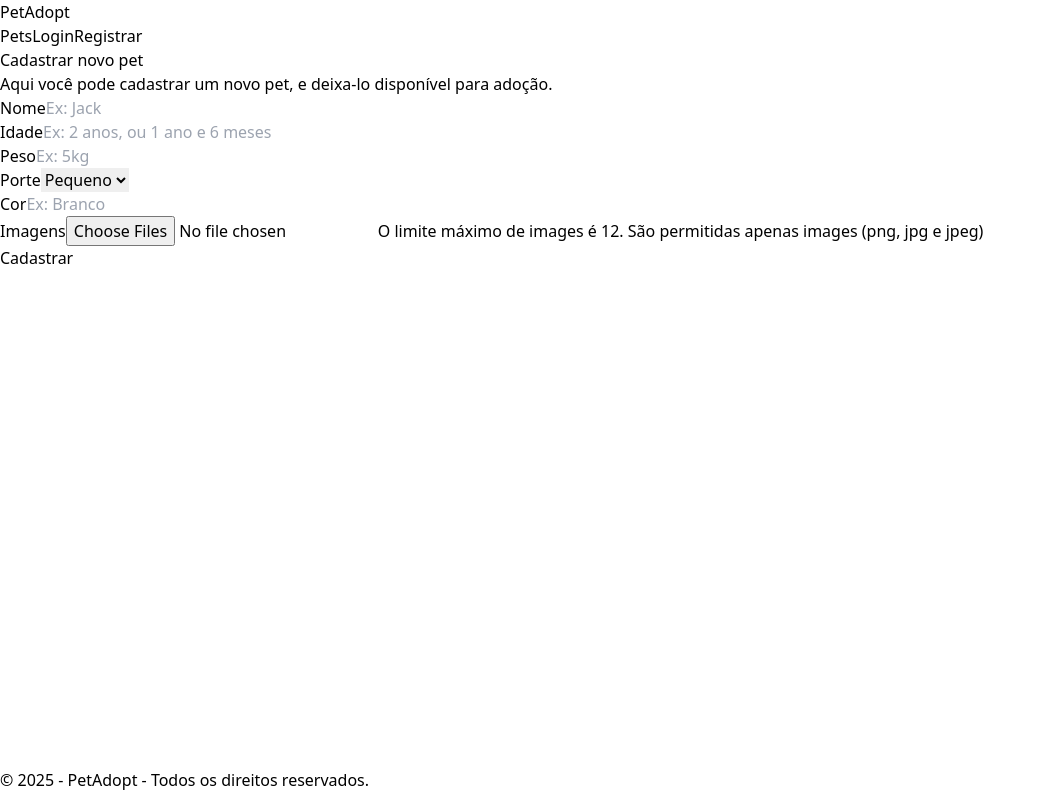
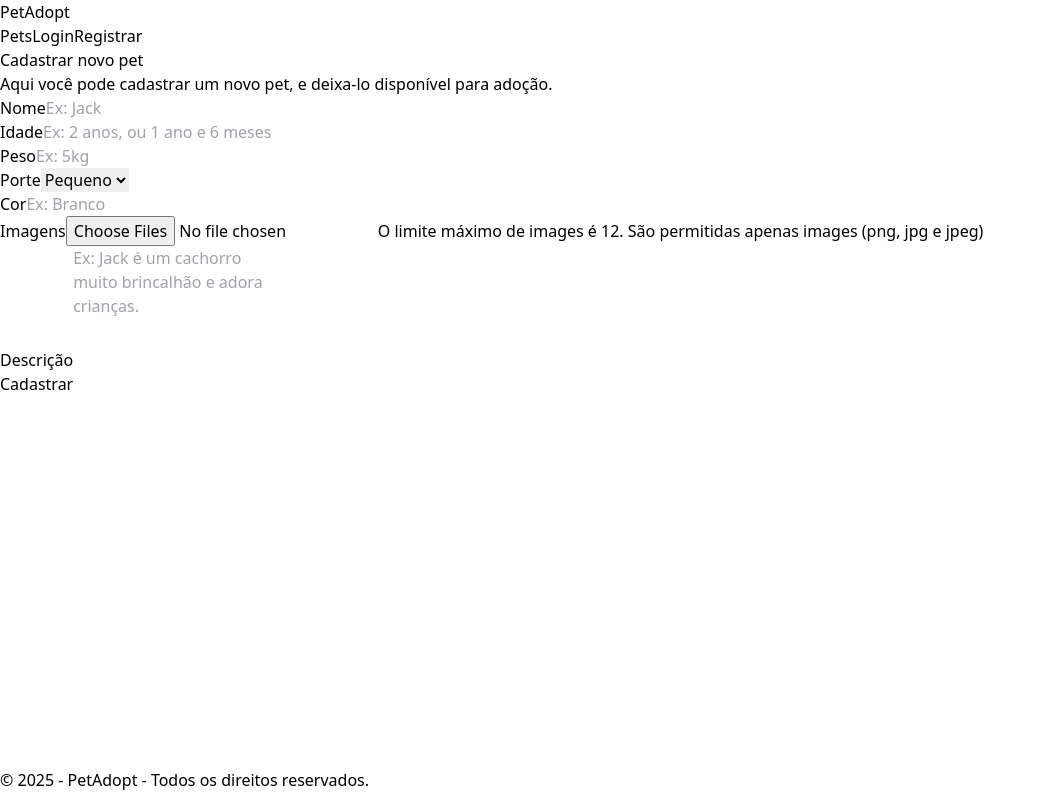
Before and after one commit to JuniorPaula/pet-adopt-web, a Next.js app: page /pets/me/new in a window 1280 px wide. Shown: the whole page, without its empty margins (0-1046 px from the left). Built offline with nearby package versions, Linux system fonts and the light colour scheme.

Commit message:
Add description on pet field

```diff
--- a/src/app/pets/components/pet-details.tsx
+++ b/src/app/pets/components/pet-details.tsx
@@ -127,7 +127,7 @@ export function PetDetails(pet: PetProps) {
         <div className="pl-6">
           <h3 className="text-slate-800 text-2xl mb-2">Uma breve descrição</h3>
           <p className="text-gray-700 leading-relaxed">
-            Lorem Ipsum is simply dummy text of the printing and typesetting industry. Lorem Ipsum has been the industry\u2019s standard dummy text ever since the 1500s, when an unknown printer took a galley of type and scrambled it to make a type specimen book. It has survived not only five centuries, but also the leap into electronic typesetting, remaining essentially unchanged.
+            { pet.description.length > 0 ? pet.description : "Nenhuma descrição disponível." }
           </p>
         </div>
       </div>
--- a/src/app/pets/me/new/page.tsx
+++ b/src/app/pets/me/new/page.tsx
@@ -14,12 +14,13 @@ interface CreatePetFormData {
   size: string;
   color: string;
   images: FileList;
+  description?: string;
 }
 
 export default function CreatePet() {
   const MAX_IMAGES = 12;
 
-  const { register, handleSubmit, formState: { errors } } = useForm<CreatePetFormData>();
+  const { register, handleSubmit, reset, formState: { errors } } = useForm<CreatePetFormData>();
   const [files, setFiles] = useState<File[]>([]);
   const [previews, setPreviews] = useState<string[]>([]);
   const [alertMaxImages, setAlertMaxImages] = useState(false);
@@ -63,6 +64,7 @@ export default function CreatePet() {
     formData.append("weight", data.weight);
     formData.append("size", data.size);
     formData.append("color", data.color);
+    formData.append("description", data.description || "");
 
     files.forEach((file) => {
       formData.append("images", file);
@@ -75,6 +77,7 @@ export default function CreatePet() {
 
       toast.success("Pet cadastrado com sucesso!");
 
+      reset(); // Reset form
       setPreviews([]);
       setFiles([]);
 
@@ -199,6 +202,18 @@ export default function CreatePet() {
             </div>
           </div>
           <div className="mt-4">
+            <label htmlFor="description" className="block text-sm font-medium text-gray-700">Descrição</label>
+            <textarea
+              id="description"
+              maxLength={1000}
+              placeholder="Ex: Jack é um cachorro muito brincalhão e adora crianças."
+              rows={5}
+              style={{ resize: "none" }}
+              {...register("description")}
+              className="w-full p-2 mb-3 mt-2 border border-gray-300 rounded-sm shadow-sm sm:text-sm"
+            ></textarea>
+          </div>
+          <div className="mt-4">
             <button type="submit" className="inline-flex items-center px-4 py-2 border border-transparent text-sm font-medium rounded-md shadow-sm text-white bg-blue-600 hover:bg-blue-700 focus:outline-none focus:ring-2 focus:ring-offset-2 focus:ring-blue-500">Cadastrar</button>
           </div>
         </form>
--- a/src/types/pet.type.ts
+++ b/src/types/pet.type.ts
@@ -10,5 +10,6 @@ export interface PetProps {
   color: string
   images: string[]
   available: boolean
+  description: string
   owner: UserProps
 }
```
